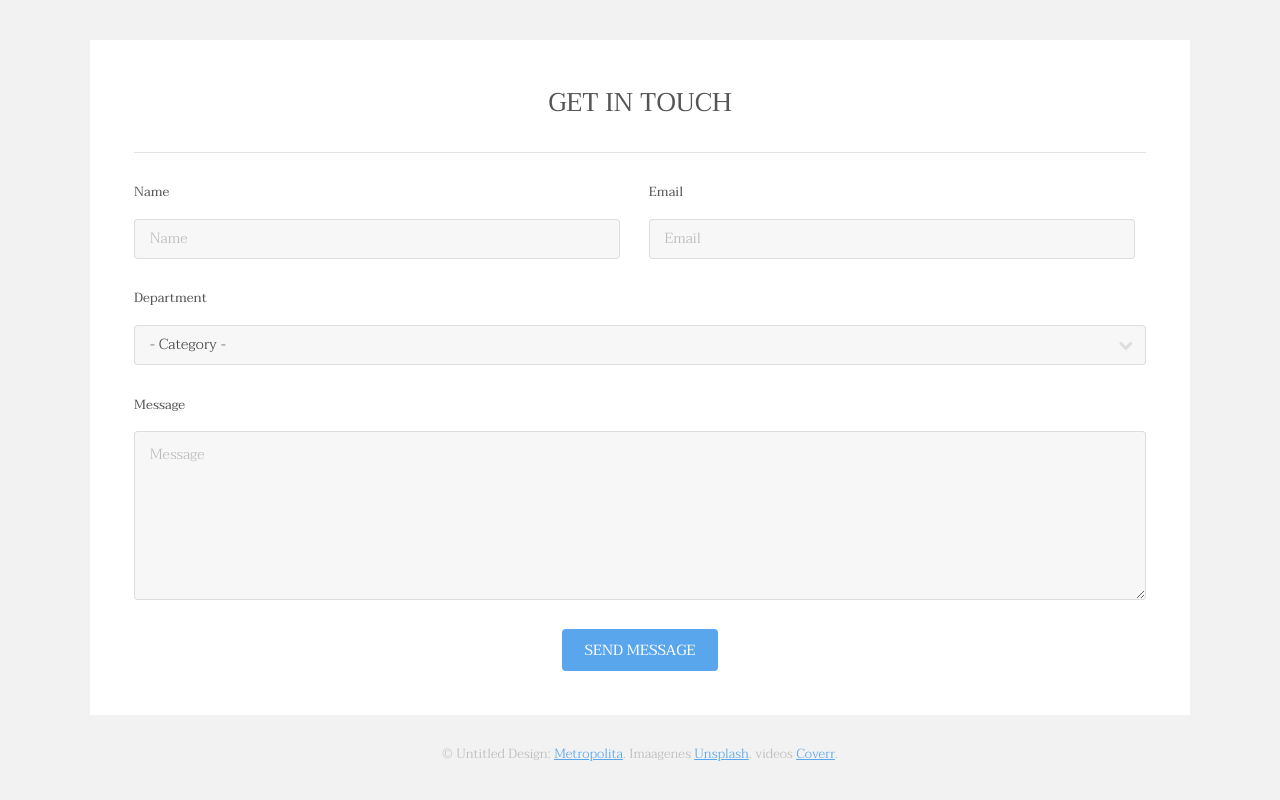
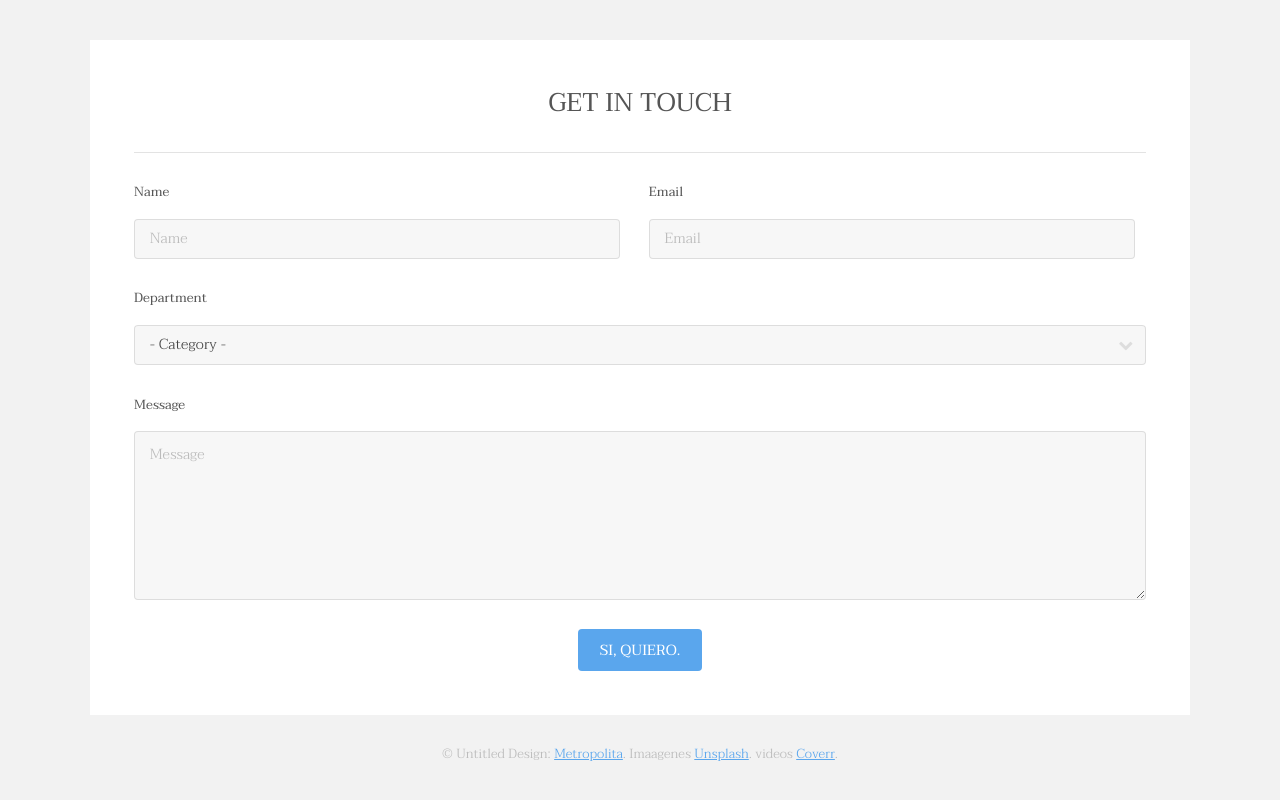
Before and after one commit to KevinTheGrheen/04_REP_METROPOLITA1, a plain HTML site: page index.html in a window 1280 px wide. Shown: the part 3231-4031 px from the top of the page. Drawn offline with Linux system fonts and the light colour scheme.

Commit message:
cambios en el boton por KEVIN

```diff
--- a/index.html
+++ b/index.html
@@ -187,7 +187,7 @@
 										<textarea name="message" id="message" rows="6" placeholder="Message"></textarea>
 									</div>
 									<ul class="actions align-center">
-										<li><input value="Send Message" class="button special" type="submit"></li>
+										<li><input value="Si, quiero." class="button special" type="submit"></li>
 									</ul>
 								</form>
 							</div>
```
